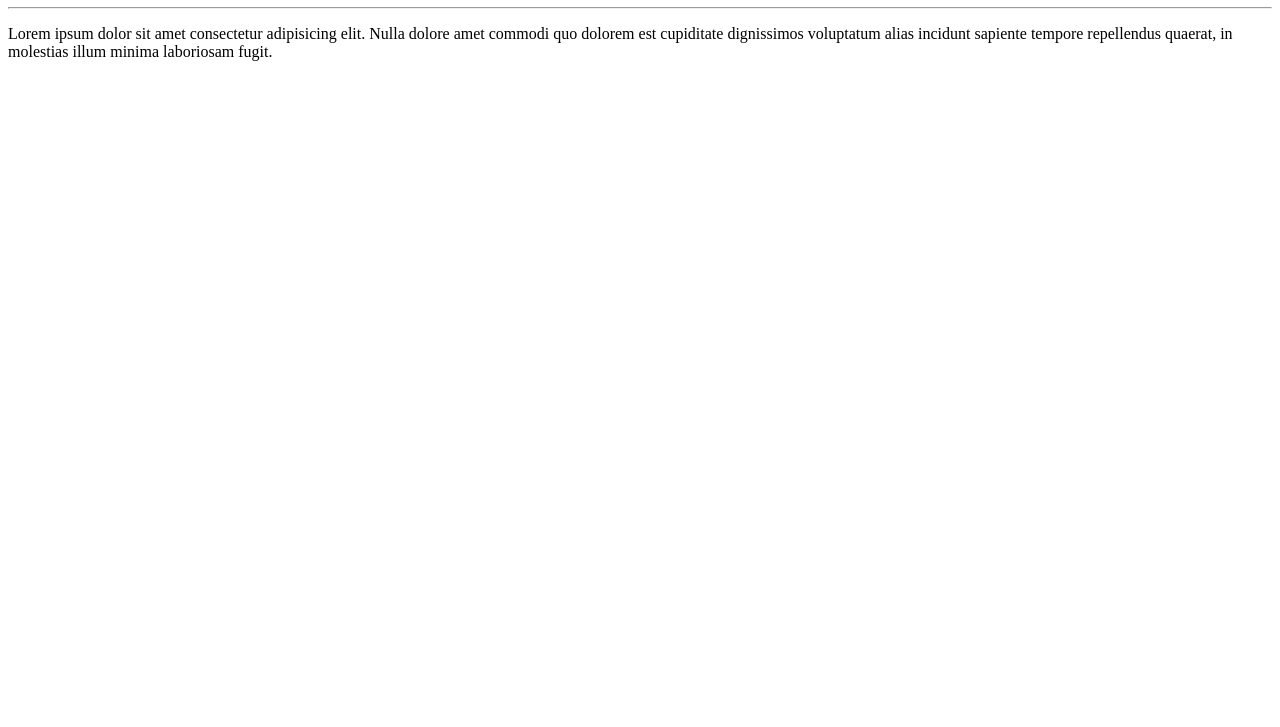
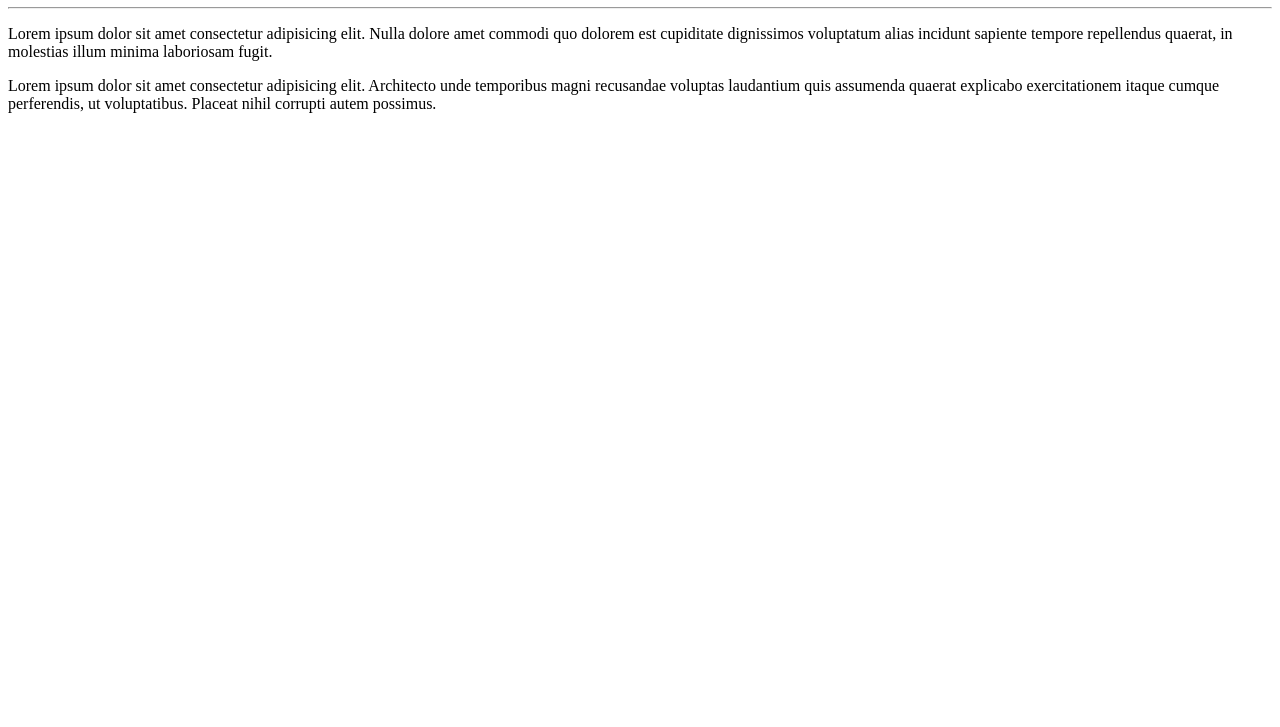
Before and after one commit to RenatoDEV87/Ola-Mundo, a plain HTML site: page Site-Exemplo/Index.html in a window 1280 px wide. Shown: the part 73-800 px from the top of the page. Drawn offline with Linux system fonts and the light colour scheme.

Commit message:
adicionei um paragrafo

```diff
--- a/Site-Exemplo/Index.html
+++ b/Site-Exemplo/Index.html
@@ -9,5 +9,6 @@
     <h1>Olá, Mundo</h1>
     <hr>
     <p>Lorem ipsum dolor sit amet consectetur adipisicing elit. Nulla dolore amet commodi quo dolorem est cupiditate dignissimos voluptatum alias incidunt sapiente tempore repellendus quaerat, in molestias illum minima laboriosam fugit.</p>
+    <p>Lorem ipsum dolor sit amet consectetur adipisicing elit. Architecto unde temporibus magni recusandae voluptas laudantium quis assumenda quaerat explicabo exercitationem itaque cumque perferendis, ut voluptatibus. Placeat nihil corrupti autem possimus.</p>
 </body>
 </html>
```
